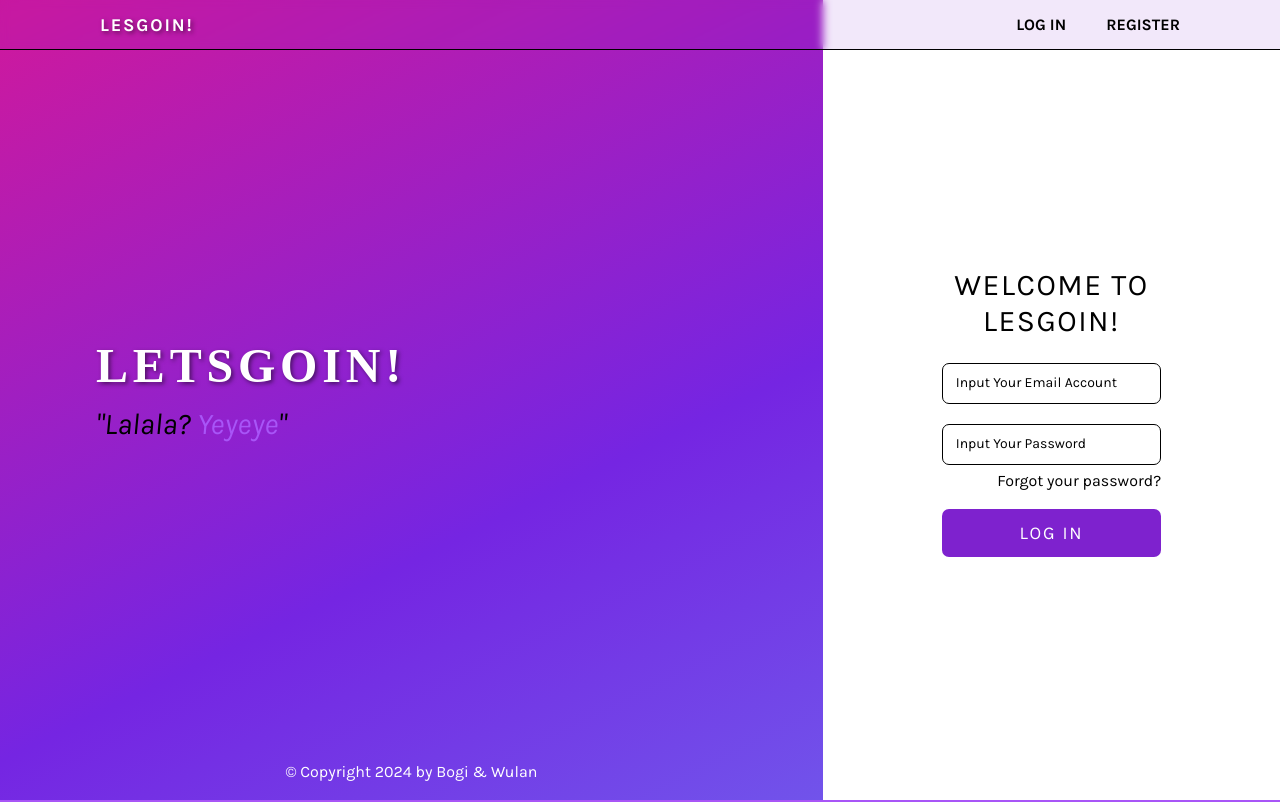
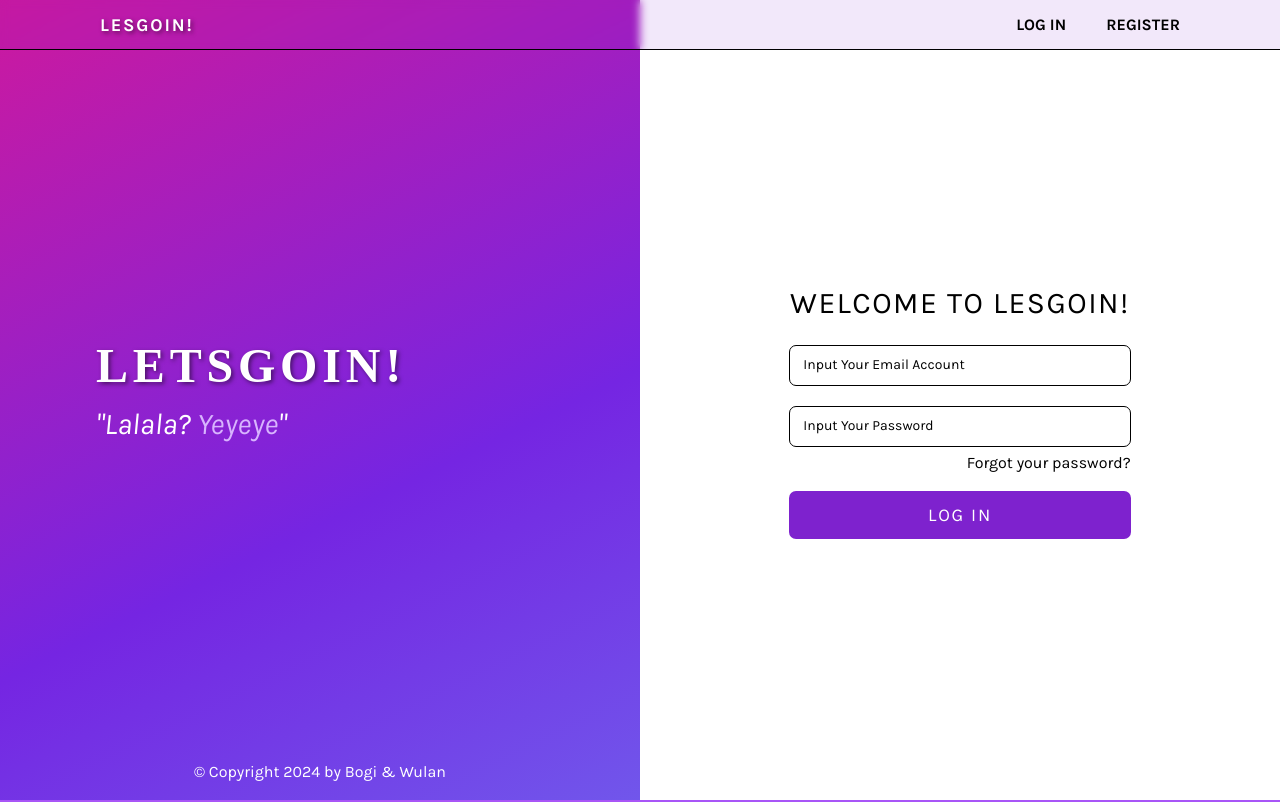
Before and after one commit to wlntsbt/event-ticket-app, a Next.js app in the folder apps/web/: page /auth/login in a window 1280 px wide. Shown: the top 802 px of the page. Built offline with nearby package versions, Linux system fonts and the light colour scheme; no server answers.

Commit message:
fix: padding login page

```diff
--- a/apps/web/src/app/auth/login/page.css
+++ b/apps/web/src/app/auth/login/page.css
@@ -1,9 +1,7 @@
 .gradient {
-	width: 100vw;
-	height: 100vh;
   background: linear-gradient(334deg, #6b97f7, #7525e2, #f7137e);
   background-size: 180% 180%;
-	animation: gradient-animation 6s ease infinite;
+  animation: gradient-animation 3s ease infinite;
 }
 
 @keyframes gradient-animation {
--- a/apps/web/src/app/auth/login/page.jsx
+++ b/apps/web/src/app/auth/login/page.jsx
@@ -10,14 +10,14 @@ export default function LoginPage() {
   const { mutationAuth } = useAuthLogin();
 
   return (
-    <section className="min-h-screen flex items-stretch text-white ">
-      <div className="w-1/2 hidden gradient bg-no-repeat bg-cover relative items-center lg:flex">
+    <section className="w-full min-h-screen flex items-stretch text-white ">
+      <div className="gradient w-1/2 hidden relative items-center lg:flex">
         <div className="w-full px-24">
           <h1 className="tracking-widest drop-shadow-[2px_2px_2px_rgba(0,0,0,0.5)] text-5xl hover:text-black font-bold font-[Poppins]">
             LETSGOIN!
           </h1>
-          <p className="text-3xl my-4 italic text-black">
-            "Lalala? <span className='text-purple-500'>Yeyeye</span>"
+          <p className="text-3xl my-4 italic text-white">
+            "Lalala? <span className='text-purple-300'>Yeyeye</span>"
           </p>
         </div>
         <div className="bottom-0 absolute p-4 text-center right-0 left-0 flex justify-center space-x-4">
```
Lines whose indentation alone changed are shown as unchanged.
